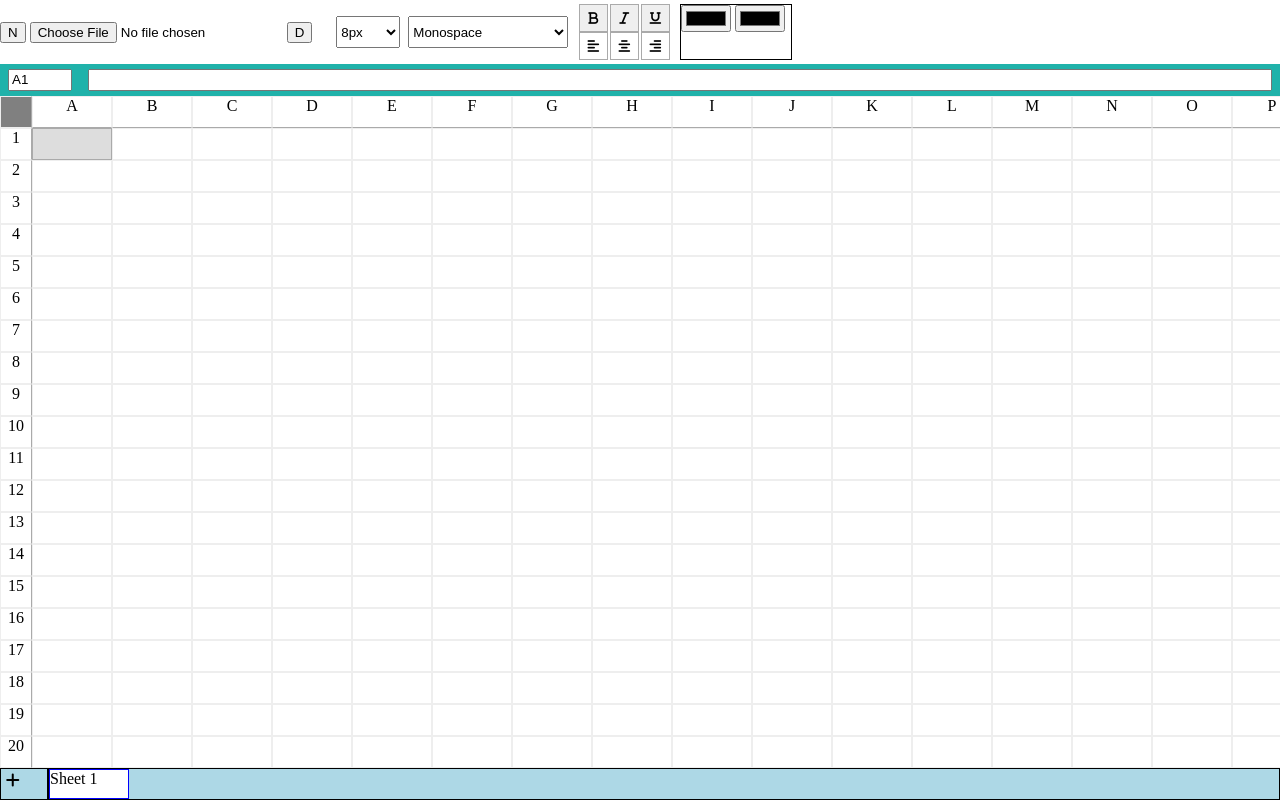
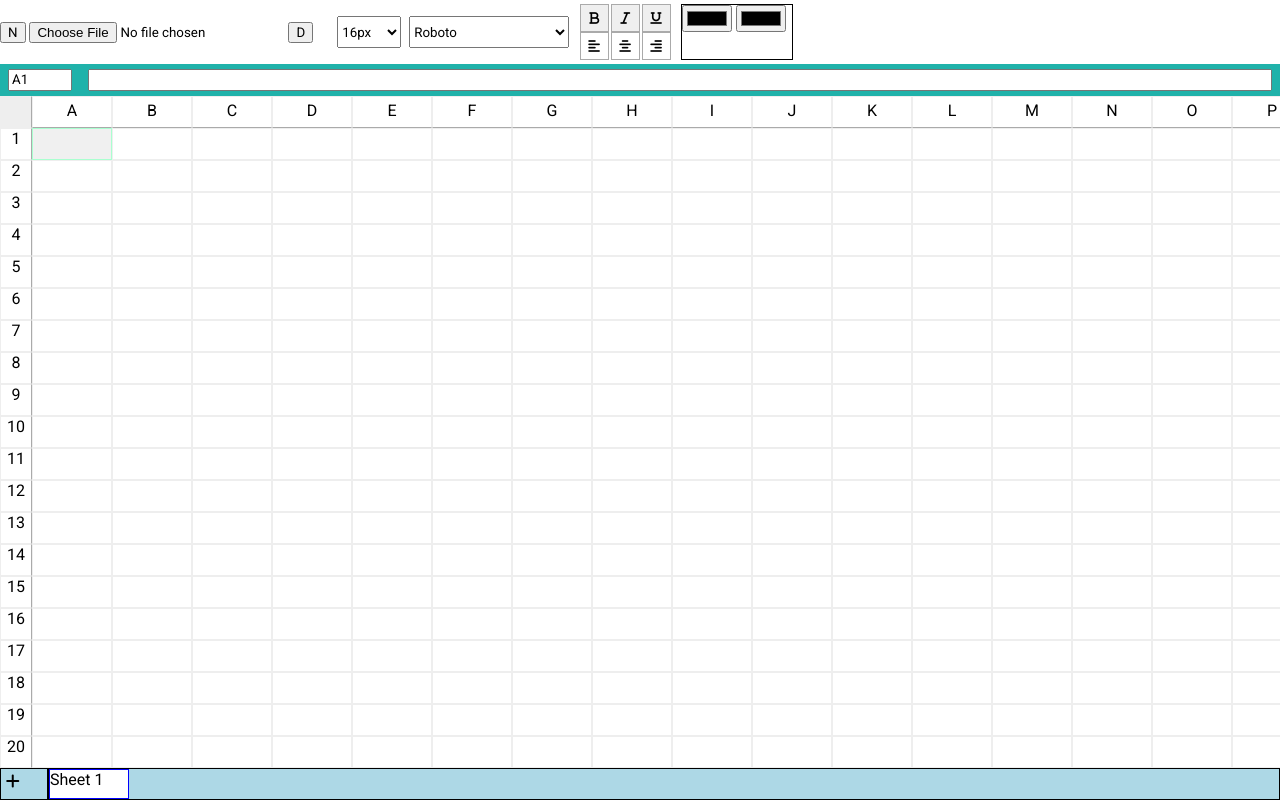
Before and after one commit to Avneet26/Excel-clone, a plain HTML site: page index.html in a window 1280 px wide. Drawn offline with Linux system fonts and the light colour scheme.

Commit message:
all formatting features added

```diff
--- a/grid.js
+++ b/grid.js
@@ -6,6 +6,10 @@ let underline = document.querySelector(".underline");
 let italic = document.querySelector(".italic");
 let alignBtns = document.querySelectorAll(".align-container *");
 let formulaBar = document.querySelector(".formula-input");
+let fontColor = document.querySelector(".font-color");
+let fontSelect = document.querySelector(".font-family");
+let fontSizeSelect = document.querySelector(".font-size");
+let bgColorSelect = document.querySelector(".cell-color");
 
 let rows = 100;
 for (let i = 1; i <= 100; i++) {
@@ -36,6 +40,7 @@ for (let i = 0; i < 100; i++) {
         cells.setAttribute("rid", i);
         cells.setAttribute("cid", j);
         cells.setAttribute("contenteditable", "true");
+        cells.setAttribute("spellcheck", "false");
         row.appendChild(cells);
         //sath ke sath add event listener to every cell
         cells.addEventListener("click", handleCellClick);
@@ -105,10 +110,10 @@ function createSheet() {
                 italics: "normal",
                 underline: "none",
                 hAlign: "center",
-                fontFamily: "sans-serif",
-                fontSize: "16",
-                color: "black",
-                bColor: "none",
+                fontFamily: "Roboto",
+                fontSize: "16px",
+                color: "#000000",
+                bColor: "#ffffff",
                 value: "",
                 formula: "",
                 children: [],
@@ -171,14 +176,14 @@ function handleCellClick(e) {
     } else {
         italic.classList.add("active-btn");
     }
-    if (cellObj.hAlign == "center") {
-        document.querySelector(".center").classList.add("active-btn");
-    }
     if (cellObj.formula) {
         formulaBar.value = cellObj.formula;
     } else {
         formulaBar.value = "";
     }
+    fontSelect.value = cellObj.fontFamily;
+    fontSizeSelect.value = cellObj.fontSize;
+    fontColor.value = cellObj.color;
 }
 
 //excel me first cell clicked hota hai already
@@ -237,10 +242,69 @@ italic.addEventListener("click", function () {
     }
 });
 
+//alignment
 for (let i = 0; i < alignBtns.length; i++) {
     alignBtns[i].addEventListener("click", function () {
         let allignment = alignBtns[i].getAttribute("class");
         let uiElem = setUiElem();
+        let rid = uiElem.getAttribute("rid");
+        let cid = uiElem.getAttribute("cid");
+        let cellObj = dbSheet[rid][cid];
         uiElem.style.textAlign = allignment;
+        cellObj.hAlign = allignment;
+
     });
 }
+
+//font-size
+
+fontSizeSelect.addEventListener("change",function(){
+    let fontSize = fontSizeSelect.value;
+    let uiElem = setUiElem();
+    let rid = uiElem.getAttribute("rid");
+    let cid = uiElem.getAttribute("cid");
+    let cellObj = dbSheet[rid][cid];
+
+    uiElem.style.fontSize = fontSize;
+    cellObj.fontSize = fontSize;
+})
+
+//font-famiy
+
+fontSelect.addEventListener("change",function(){
+    let font = fontSelect.value;
+    let uiElem = setUiElem();
+    let rid = uiElem.getAttribute("rid");
+    let cid = uiElem.getAttribute("cid");
+    let cellObj = dbSheet[rid][cid];
+
+    uiElem.style.fontFamily = font;
+    cellObj.fontFamily = font;
+})
+
+//text-color
+
+fontColor.addEventListener("change",function(){
+    let color = fontColor.value;
+    let uiElem = setUiElem();
+    let rid = uiElem.getAttribute("rid");
+    let cid = uiElem.getAttribute("cid");
+    let cellObj = dbSheet[rid][cid];
+
+    uiElem.style.color = color;
+    cellObj.color = color;
+})
+
+//cell color
+
+bgColorSelect.addEventListener("change",function(){
+    let color = bgColorSelect.value;
+    let uiElem = setUiElem();
+    let rid = uiElem.getAttribute("rid");
+    let cid = uiElem.getAttribute("cid");
+    let cellObj = dbSheet[rid][cid];
+
+    uiElem.style.backgroundColor = color;
+    cellObj.bColor = color;
+    console.log(cellObj);
+})
--- a/index.html
+++ b/index.html
@@ -5,6 +5,11 @@
         <meta http-equiv="X-UA-Compatible" content="IE=edge" />
         <meta name="viewport" content="width=device-width, initial-scale=1.0" />
         <title>Excel Clone</title>
+        <link rel="preconnect" href="https://fonts.gstatic.com" />
+        <link
+            href="https://fonts.googleapis.com/css2?family=Montserrat:wght@400;500&family=Newsreader:wght@400;500&family=Noto+Sans+TC&family=Open+Sans:wght@400;600&family=Raleway&family=Roboto:wght@300;400&family=Source+Sans+Pro&display=swap"
+            rel="stylesheet"
+        />
         <script
             src="https://kit.fontawesome.com/3b4f251a02.js"
             crossorigin="anonymous"
@@ -17,47 +22,62 @@
     </head>
     <body>
         <div class="menu-container">
-
             <div class="nos-container">
                 <button class="new">N</button>
-                <input type="file" class="open">
+                <input type="file" class="open" />
                 <button class="download">D</button>
             </div>
 
             <select class="font-size">
-                <option value="8">8px</option>
-                <option value="10">10px</option>
-                <option value="12">12px</option>
-                <option value="14">14px</option>
+                <option value="10px">10px</option>
+                <option value="14px">14px</option>
+                <option value="16px" selected>16px</option>
+                <option value="18px">18px</option>
+                <option value="22px">22px</option>
+                <option value="24px">24px</option>
+                <option value="26px">26px</option>
+                <option value="30px">30px</option>
             </select>
             <select class="font-family">
-                <option value="monospace">Monospace</option>
-                <option value="sans-serif">Sans-serif</option>
-                <option value="roboto">Roboto</option>
-                <option value="georgia">Georgia</option>
-                <option value="montserrat">Montserrat</option>
+                <option value="Open Sans">Open Sans</option>
+                <option value="Newsreader">Newsreader</option>
+                <option value="Roboto" selected>Roboto</option>
+                <option value="Raleway">Raleway</option>
+                <option value="Montserrat">Montserrat</option>
+                <option value="Noto Sans TC">Noto sans</option>
+                <option value="Source Sans Pro">Source Sans Pro</option>
             </select>
 
             <div class="bui-align">
                 <div class="bui-container">
                     <button class="bold"><i class="fas fa-bold"></i></button>
-                    <button class="italic"><i class="fas fa-italic"></i></button>
-                    <button class="underline"><i class="fas fa-underline"></i></button>
+                    <button class="italic">
+                        <i class="fas fa-italic"></i>
+                    </button>
+                    <button class="underline">
+                        <i class="fas fa-underline"></i>
+                    </button>
                 </div>
                 <div class="align-container">
-                    <button class="left"><i class="fas fa-align-left"></i></button>
-                    <button class="center"><i class="fas fa-align-center"></i></button>
-                    <button class="right"><i class="fas fa-align-right"></i></button>
+                    <button class="left">
+                        <i class="fas fa-align-left"></i>
+                    </button>
+                    <button class="center">
+                        <i class="fas fa-align-center"></i>
+                    </button>
+                    <button class="right">
+                        <i class="fas fa-align-right"></i>
+                    </button>
                 </div>
             </div>
 
             <div class="color-container">
-                <input type="color" class="font-color">
-                <input type="color" class="cell-color">
+                <input type="color" class="font-color" />
+                <input type="color" class="cell-color" />
             </div>
         </div>
         <div class="formula-container">
-            <input type="text" class="address-input" readonly/>
+            <input type="text" class="address-input" readonly />
             <input type="text" class="formula-input" />
         </div>
         <div class="grid-container">
--- a/style.css
+++ b/style.css
@@ -1,5 +1,6 @@
 * {
     box-sizing: border-box;
+    font-family: 'Roboto';
 }
 body {
     margin: 0px;
@@ -108,7 +109,7 @@ body {
 }
 .left-box{
     min-width: 2rem;
-    background-color: gray;
+    background-color: #eee;
 }
 .top-row{
     height: 2rem;
@@ -122,9 +123,11 @@ body {
 }
 .cell{
     height: 2rem;
-    min-width: 5rem;
+    width: 5rem;
+    max-width: 5rem;
     border: 1px solid #eee;
     text-align: center;
+    padding: 0.25rem;
 }
 .cell:focus{
     outline: none;
@@ -139,8 +142,8 @@ body {
     display: flex;
 }
 .active-cell{
-    border: 1px solid #aaa;
-    background-color: #ddd;
+    border: 1px solid rgb(170, 255, 208);
+    background-color: rgb(240, 240, 240);
 }
 
 /* sheet css */
```
